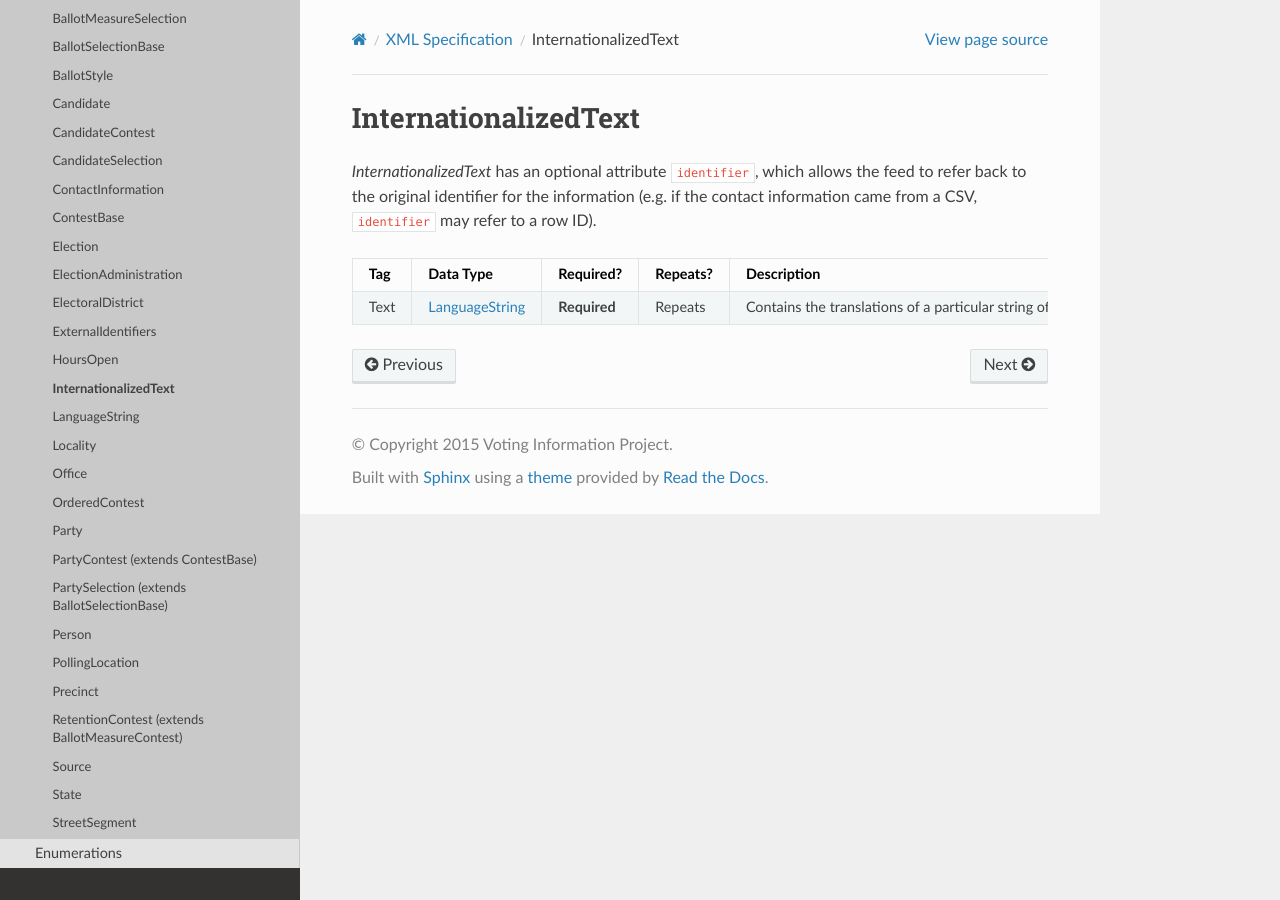
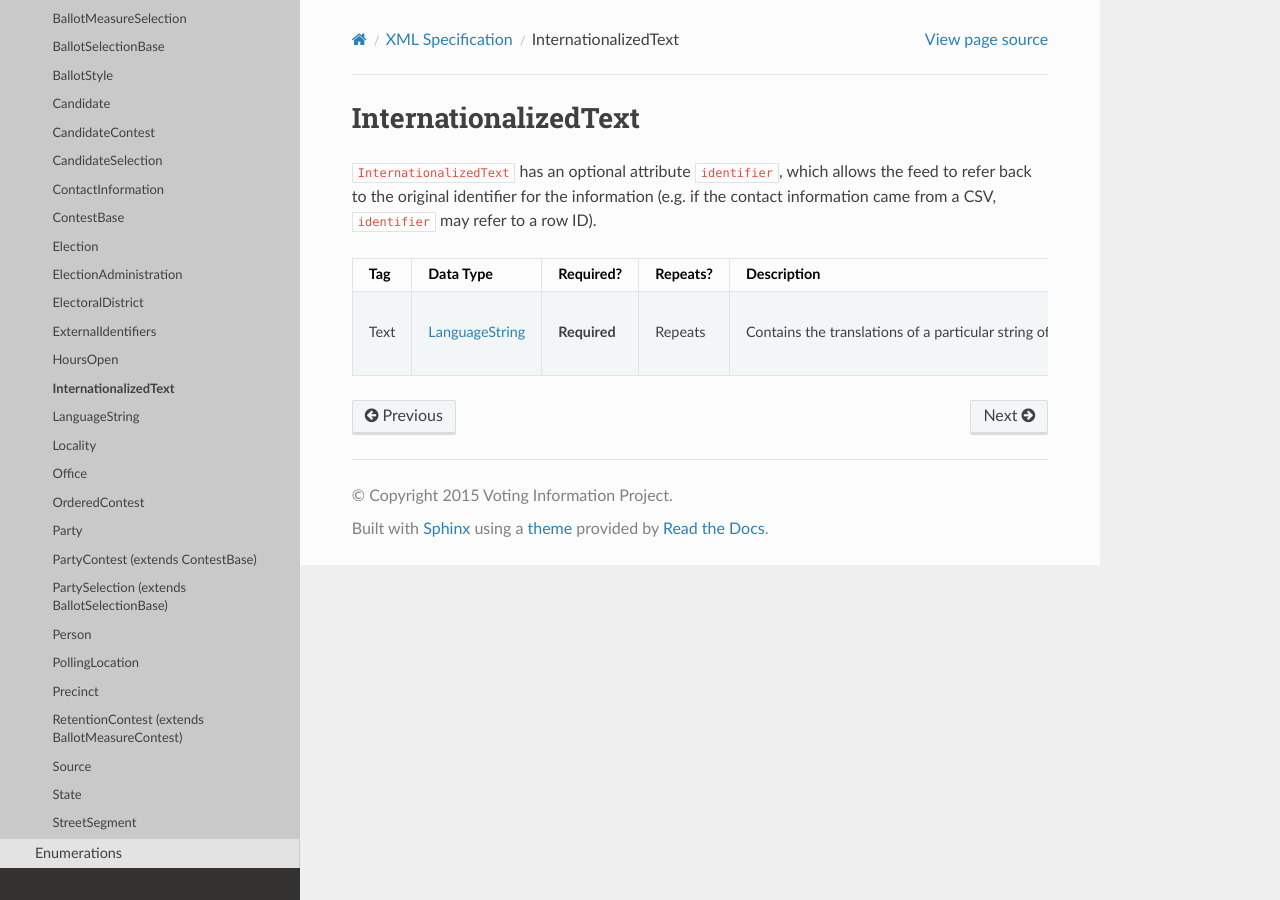
Before and after one commit to votinginfoproject/vip-specification, a Sphinx documentation site: the page built from docs/xml/elements/internationalized_text.rst, in a window 1280 px wide. Built offline with Sphinx 7.4.7 and the Read the Docs theme 2.0.0, drawn with Linux system fonts in a browser that asks for light colours.

```diff
--- a/docs/xml/elements/internationalized_text.rst
+++ b/docs/xml/elements/internationalized_text.rst
@@ -1,7 +1,7 @@
 InternationalizedText
 =====================
 
-`InternationalizedText` has an optional attribute
+``InternationalizedText`` has an optional attribute
 ``identifier``, which allows the feed to refer back to the original identifier for the information
 (e.g. if the contact information came from a CSV, ``identifier`` may refer to a row ID).
 
@@ -9,13 +9,13 @@ InternationalizedText
 | Tag        | Data Type          | Required?    | Repeats?  |Description           |Error Handling                 |
 |            |                    |              |           |                      |                               |
 +============+====================+==============+===========+======================+===============================+
-| Text       |:doc:`LanguageString| **Required** | Repeats   |Contains the          |At least one valid `Text` must |
-|            |<language_string>`  |              |           |translations of a     |be present for                 |
-|            |                    |              |           |particular string of  |`InternationalizedText` to be  |
-|            |                    |              |           |text.                 |valid. If no valid `Text` is   |
+| Text       |:doc:`LanguageString| **Required** | Repeats   |Contains the          |At least one valid ``Text``    |
+|            |<language_string>`  |              |           |translations of a     |must be present for            |
+|            |                    |              |           |particular string of  |``InternationalizedText`` to be|
+|            |                    |              |           |text.                 |valid. If no valid ``Text`` is |
 |            |                    |              |           |                      |present, the implementation is |
 |            |                    |              |           |                      |required to ignore the         |
-|            |                    |              |           |                      |`InternationalizedText`        |
+|            |                    |              |           |                      |``InternationalizedText``      |
 |            |                    |              |           |                      |element.                       |
 |            |                    |              |           |                      |                               |
 |            |                    |              |           |                      |                               |
```
